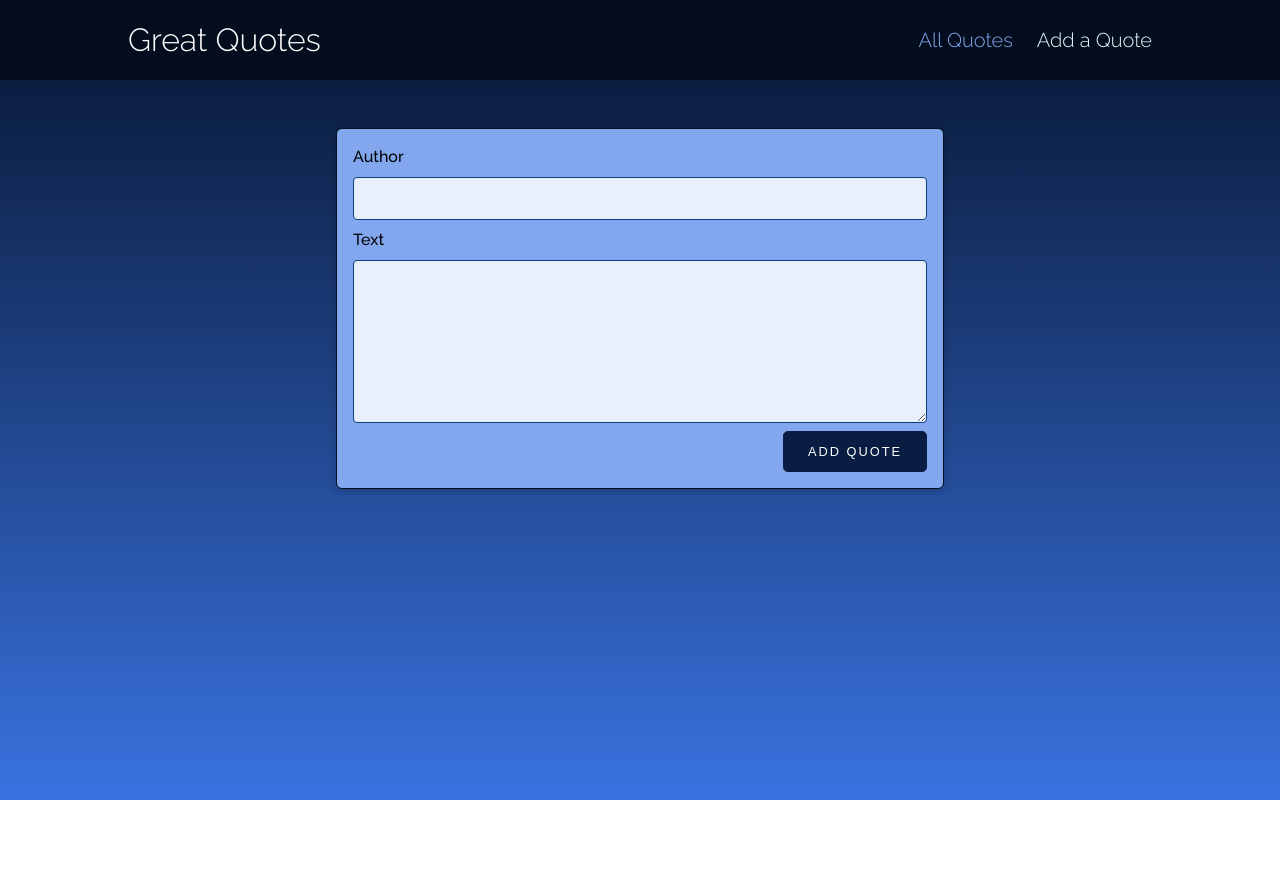
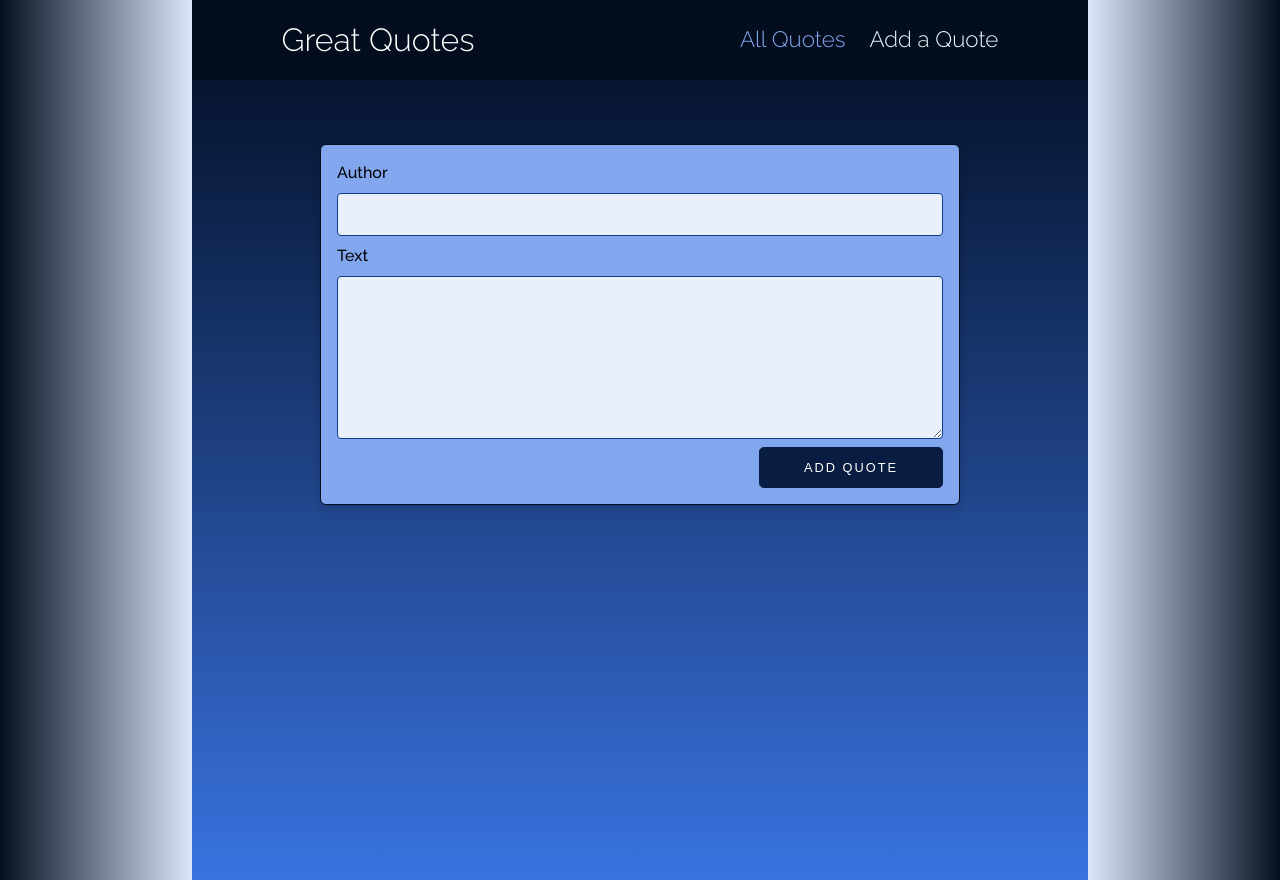
Before and after one commit to valentyn90/React-Router-Quote-App, a React (Create React App) app: page /new-quote in a window 1280 px wide. Before the commit the page ends 800 px from the top, so only its background shows below. Built offline with nearby package versions, Linux system fonts and the light colour scheme.

Commit message:
Added clamp and BG gradient

```diff
--- a/src/components/UI/Card.module.css
+++ b/src/components/UI/Card.module.css
@@ -1,8 +1,9 @@
 .card {
   padding: 1rem;
-  margin: 1rem;
+  margin: 1rem auto;
   box-shadow: 0 2px 8px rgba(0, 0, 0, 0.2);
   border-radius: 6px;
   background-color: #82a7ee;
   border: 1px solid #040d1d;
+  max-width: 40rem;
 }
--- a/src/components/comments/NewCommentForm.module.css
+++ b/src/components/comments/NewCommentForm.module.css
@@ -37,6 +37,7 @@
   display: block;
   width: 100%;
   font-size: 1.25rem;
+  box-shadow: 0 1px 4px rgba(0, 0, 0, 0.3), 0 1px 12px 2px rgba(0, 0, 0, 0.2);
 }
 
 .control textarea:focus {
@@ -47,4 +48,5 @@
 .actions button {
   font-size: 0.8rem;
   font-weight: 300;
+  box-shadow: 0 1px 4px rgba(0, 0, 0, 0.3), 0 1px 12px 2px rgba(0, 0, 0, 0.2);
 }
--- a/src/components/layout/Layout.module.css
+++ b/src/components/layout/Layout.module.css
@@ -1,5 +1,12 @@
 .main {
-  margin: 3rem auto;
-  width: 90%;
-  max-width: 40rem;
+  margin: auto;
+  padding: 3rem;
+  width: auto;
+  min-height: 100vh;
+  background: rgb(57, 115, 224);
+  background: linear-gradient(
+    0deg,
+    rgba(57, 115, 224, 1) 0%,
+    rgba(6, 20, 47, 1) 100%
+  );
 }
--- a/src/components/layout/MainNavigation.module.css
+++ b/src/components/layout/MainNavigation.module.css
@@ -9,7 +9,7 @@
 }
 
 .logo {
-  font-size: 2rem;
+  font-size: clamp(1.4rem, 2.5vw, 2.4rem);
   color: white;
 }
 
@@ -22,7 +22,7 @@
 
 .nav li {
   margin-left: 1.5rem;
-  font-size: 1.25rem;
+  font-size: clamp(1rem, 2.5vw, 1.4rem);
 }
 
 .nav a {
--- a/src/components/quotes/HighlightedQuote.module.css
+++ b/src/components/quotes/HighlightedQuote.module.css
@@ -6,6 +6,8 @@
   margin: 3rem auto;
   width: 90%;
   max-width: 40rem;
+  border: 1px solid #96b6ee;
+  box-shadow: 0 1px 4px rgba(0, 0, 0, 0.3), 0 1px 12px 2px rgba(0, 0, 0, 0.2);
 }
 
 .quote p {
@@ -18,5 +20,5 @@
   font-style: italic;
   font-size: 1.5rem;
   text-align: right;
-  color: #82a7ee;
+  color: #96b6ee;
 }
--- a/src/components/quotes/QuoteItem.module.css
+++ b/src/components/quotes/QuoteItem.module.css
@@ -1,5 +1,5 @@
 .item {
-  margin: 1rem 0;
+  margin: 1rem auto;
   padding: 1rem;
   display: flex;
   justify-content: space-between;
@@ -7,6 +7,7 @@
   box-shadow: 0 2px 4px rgba(0, 0, 0, 0.2);
   border-radius: 6px;
   background-color: #82a7ee;
+  max-width: 50rem;
 }
 
 .item:last-of-type {
--- a/src/components/quotes/QuoteList.module.css
+++ b/src/components/quotes/QuoteList.module.css
@@ -7,7 +7,9 @@
 .sorting {
   padding-bottom: 1rem;
   border-bottom: 3px solid #c6d7f8;
-  margin-bottom: 2rem;
+  margin: 2rem auto;
+  text-align: right;
+  max-width: 50rem;
 }
 
 .sorting button {
--- a/src/index.css
+++ b/src/index.css
@@ -31,12 +31,6 @@ body {
   overflow: hidden;
   font-weight: 300;
   margin: 0;
-  background: rgb(57, 115, 224);
-  background: linear-gradient(
-    0deg,
-    rgba(57, 115, 224, 1) 0%,
-    rgba(6, 20, 47, 1) 100%
-  );
   animation: fadeInAnimation ease 3s;
   animation-iteration-count: 1;
   animation-fill-mode: forwards;
@@ -66,6 +60,20 @@ body::-webkit-scrollbar-track {
   border-radius: 10px;
   box-shadow: inset 7px 10px 12px #f0f0f0;
 }
+@media screen and (min-width: 1200px) {
+  body {
+    padding: 0 15% 0 15%;
+    background: rgb(5, 14, 31);
+    background: linear-gradient(
+      90deg,
+      rgba(5, 14, 31, 1) 0%,
+      rgba(218, 229, 249, 1) 15%,
+      rgba(218, 229, 249, 1) 50%,
+      rgba(218, 229, 249, 1) 85%,
+      rgba(5, 14, 31, 1) 100%
+    );
+  }
+}
 
 .centered {
   margin: 3rem auto;
@@ -82,6 +90,7 @@ body::-webkit-scrollbar-track {
 }
 
 .btn {
+  width: clamp(10.5rem, 16vw, 11.5rem);
   text-decoration: none;
   padding: 0.75rem 1.5rem;
   border: 1px solid #82a7ee;
@@ -89,14 +98,13 @@ body::-webkit-scrollbar-track {
   background-color: #091c41;
   color: #fff;
   border: 1px solid #091c41;
-  font-size: 14px;
   text-transform: uppercase;
   letter-spacing: 2px;
   overflow: hidden;
   position: relative;
   border-radius: 0.3rem;
   font-weight: 300;
-  font-size: 0.6rem;
+  font-size: clamp(0.5rem, 0.8vw, 0.7rem);
 }
 
 .btn:hover,
```
Also changed, not shown: 1 other file (tests, documents, lock files or other folders).
